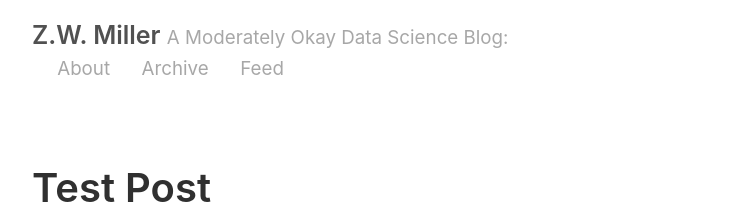
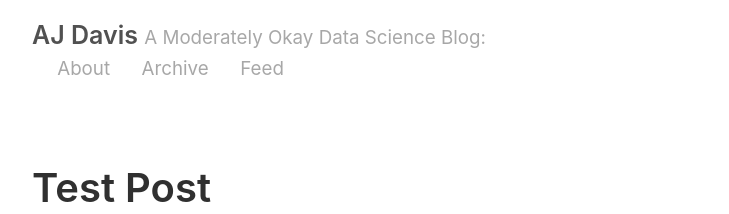
Before and after one commit to AJ-Davis/AJ-Davis.github.io, a Jekyll site: the page built from index.html, in a window 1280 px wide and 900 px high. Shown: the top 214 px of the window, without its empty margins (258-987 px from the left). Built offline with Jekyll 4.4.1, drawn with Linux system fonts in a browser that asks for light colours; the list of posts is cut into pages by our own code.

Commit message:
Made changes to config

```diff
--- a/_config.yml
+++ b/_config.yml
@@ -2,9 +2,9 @@
 permalink:           pretty
 
 # Setup
-title:               Z.W. Miller
+title:               AJ Davis
 tagline:             A Moderately Okay Data Science Blog
-url:                 http://zwmiller.com
+url:                 http://AJ-Davis.github.io/
 paginate:            2
 baseurl:             ""
 
@@ -17,14 +17,14 @@ sass:
 
 # About/contact
 author:
-  name:              Zach Miller
-  url:               https://twitter.com/zaglamir
-  email:             zach@thisismetis.com
+  name:              AJ Davis
+  url:
+  email:             adam.j.davis@hotmail.com
 
 # Custom vars
 version:             2.0.0
 github:
-  repo:              https://github.com/zwmiller
+  repo:              https://github.com/AJ-Davis
 
 # Gems
 gems:
```
